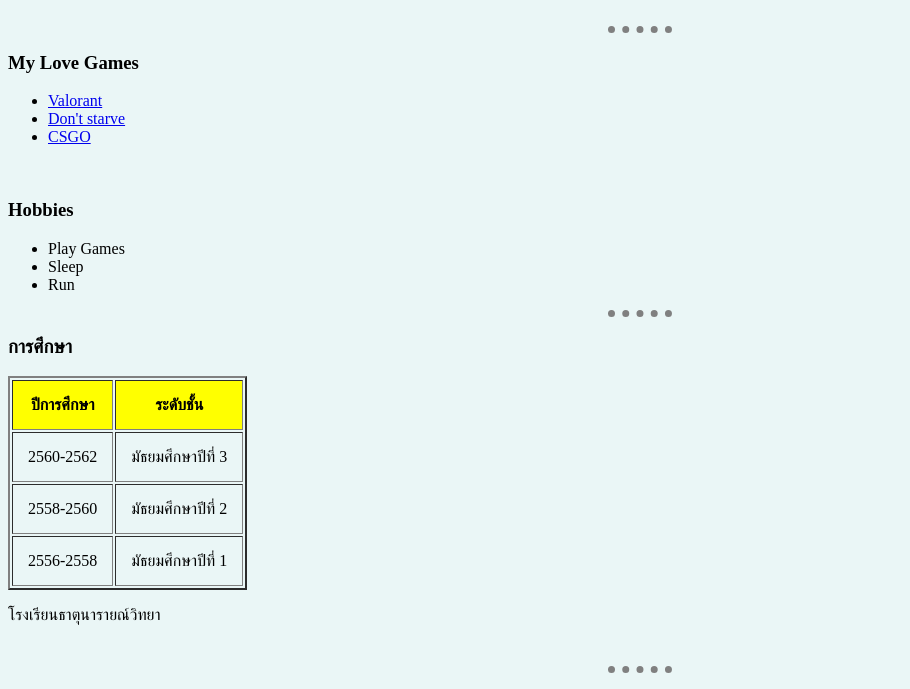
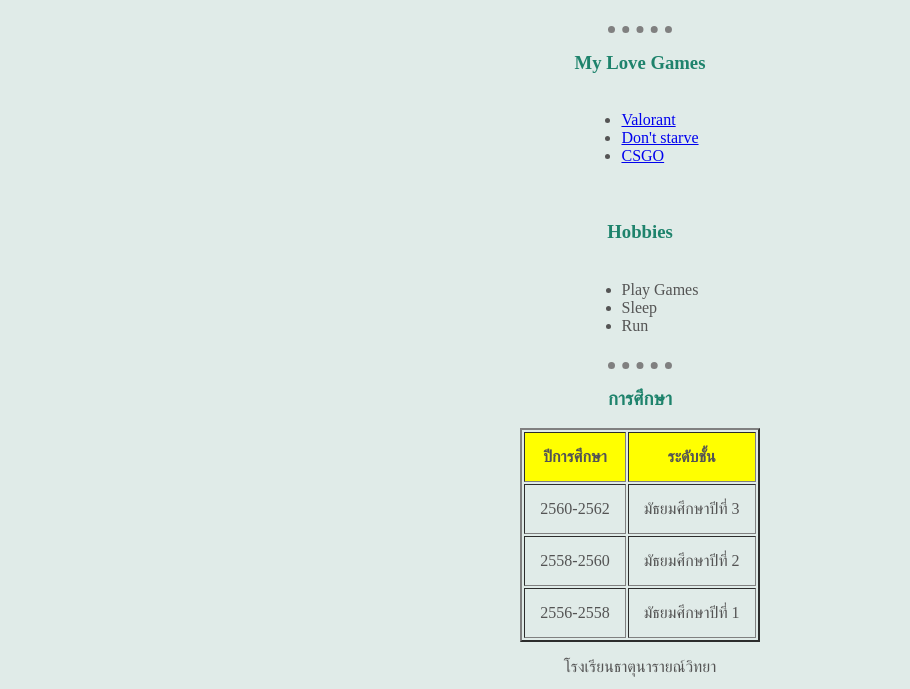
Before and after one commit to Suphatit/OAKsoCool-WebsoCoolThankYouVeryMuch, a plain HTML site: page index.html in a window 1280 px wide. Shown: the part 219-908 px from the top of the page, without its empty margins (0-910 px from the left). Drawn offline with Linux system fonts and the light colour scheme.

Commit message:
Add files via upload

```diff
--- /dev/null
+++ b/css/style.css
@@ -0,0 +1,26 @@
+body {
+  background-color: #e0ebe8;
+  color: #545454;
+}
+
+hr {
+  border-style: dotted;
+  border-top: none;
+  border-left: none;
+  border-right: none;
+  border-width: 7px;
+  border-color: gray;
+  width: 5%;
+}
+
+img {
+  height: 150px;
+}
+
+h1 {
+  color: #1e836c;
+}
+
+h3 {
+  color: #1e836c;
+}
--- a/index.html
+++ b/index.html
@@ -6,26 +6,7 @@
     <meta name="viewport" content="width=device-width, initial-scale=1.0" />
     <title>😱 Document</title>
 
-    <style>
-      body{
-        background-color: #eaf6f6;
-      }
-
-      hr{
-        border-style: dotted ;
-        border-top:none ;
-        border-left:none ;
-        border-right:none ;
-        border-width: 7px;
-        border-color: gray;
-        width: 5%;
-
-      }
-
-      img{
-        height: 150px;
-      }
-    </style>
+    <link rel="stylesheet" href="css/style.css">
 
   </head>
 
@@ -65,26 +46,30 @@
     <hr />
 
 
-
+  <div align="center">
     <!-- ================GAME================== -->
     <h3>My Love Games</h3>
-
+    <table>
+      <td>
         <ul>
           <li><a href="https://playvalorant.com/th-th/" target="_blank">Valorant</a></li>
           <li><a href="https://store.steampowered.com/app/322330/Dont_Starve_Together/">Don't starve</a></li>
           <li><a href="https://store.steampowered.com/app/730/CounterStrike_Global_Offensive/">CSGO</a></li>
         </ul>
-
+      </td>
+    </table>
     <br />
     <!-- ==================Hobbies==================== -->
     <h3>Hobbies</h3>
-
+  <table>
+    <td>
       <ul>
         <li>Play Games</li>
         <li>Sleep</li>
         <li>Run</li>
       </ul>
-
+    </td>
+  </table>
     <hr>
 
     <!-- ===================ประวัติ===================-->
@@ -141,6 +126,7 @@
       <a href="index.html">Home</a>
       <a href="about.html">Contact Page</a>
     </div>
+  </div>
   </body>
   <footer>
 
```
Also changed, not shown: about.html (+1 -23 lines). Lines whose indentation alone changed are shown as unchanged.
